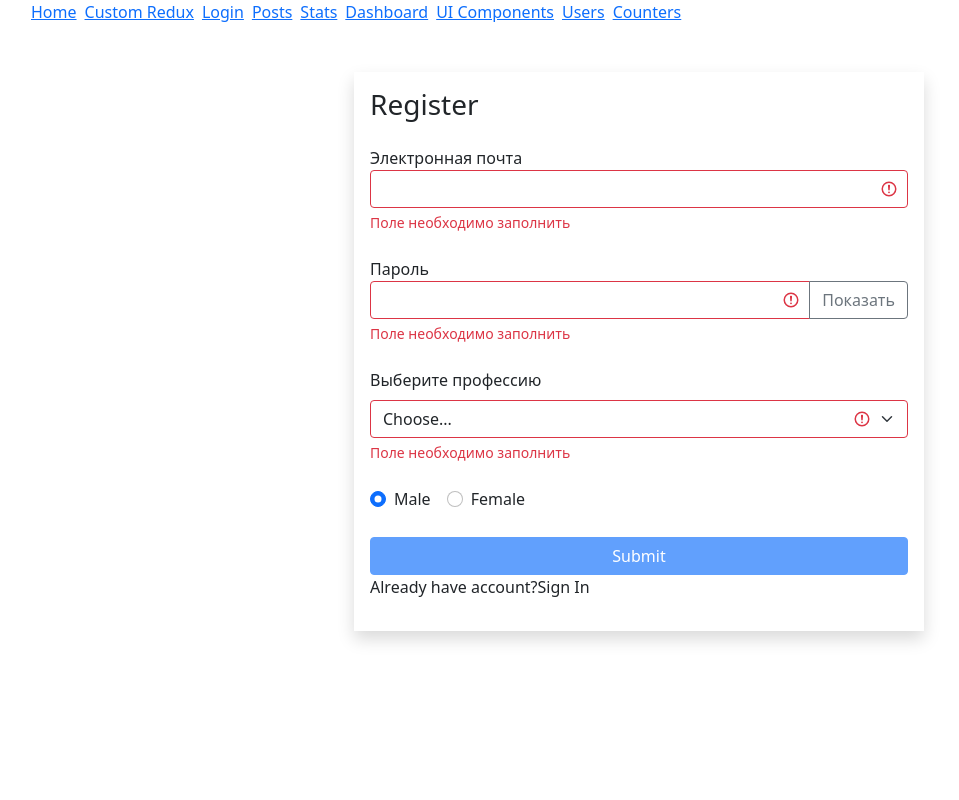
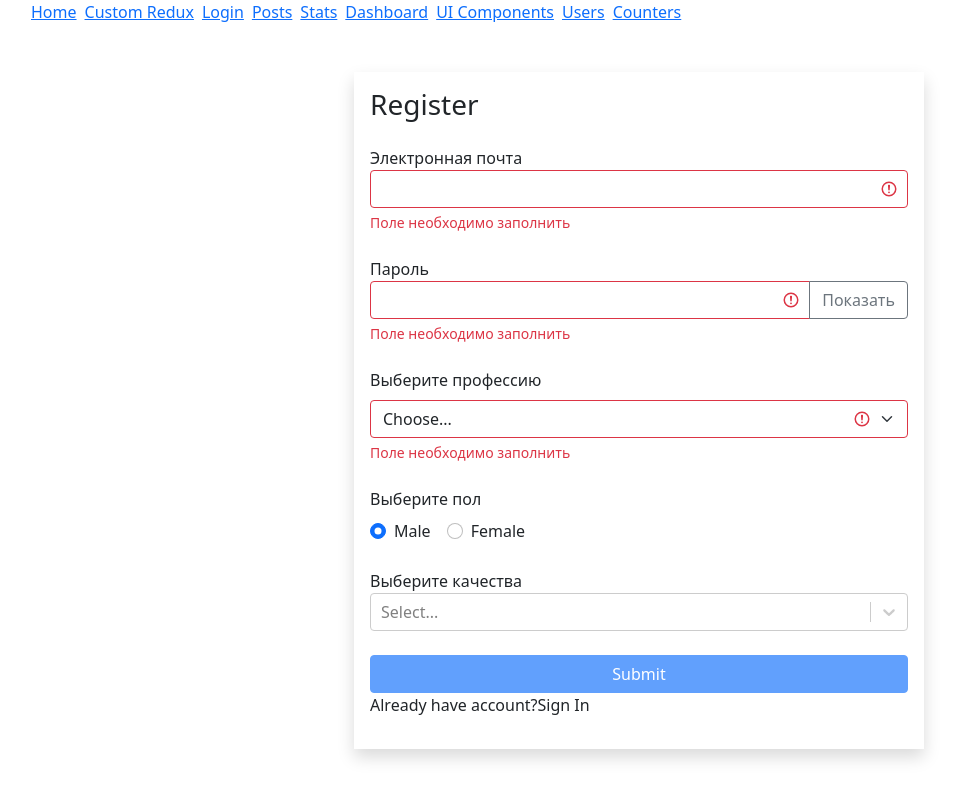
Before and after one commit to Gorschenko/react-app, a React (Create React App) app: page /login/1 in a window 1280 px wide. Both pictures are taken after a click on the button "Sign Up". Shown: the whole page, without its empty margins (1-960 px from the left). Built offline with nearby package versions, Linux system fonts and the light colour scheme.

Commit message:
Multi Field Component have been added

```diff
--- a/package.json
+++ b/package.json
@@ -16,6 +16,7 @@
     "react-hook-form": "^7.43.9",
     "react-router-dom": "^5.3.4",
     "react-scripts": "5.0.1",
+    "react-select": "^5.7.3",
     "yup": "^1.1.1"
   },
   "scripts": {
--- /dev/null
+++ b/src/api/fake.api/qualities.api.js
@@ -0,0 +1,42 @@
+const qualities = {
+    tedious: {
+        _id: "67rdca3eeb7f6fgeed471198",
+        name: "Нудила",
+        color: "primary"
+    },
+    strange: {
+        _id: "67rdca3eeb7f6fgeed471100",
+        name: "Странный",
+        color: "secondary"
+    },
+    buller: {
+        _id: "67rdca3eeb7f6fgeed4711012",
+        name: "Троль",
+        color: "success"
+    },
+    alcoholic: {
+        _id: "67rdca3eeb7f6fgeed471101",
+        name: "Алкоголик",
+        color: "danger"
+    },
+    handsome: {
+        _id: "67rdca3eeb7f6fgeed471102",
+        name: "Красавчик",
+        color: "info"
+    },
+    uncertain: {
+        _id: "67rdca3eeb7f6fgeed471103",
+        name: "Неуверенный",
+        color: "dark"
+    }
+};
+const fetchAll = () =>
+    new Promise((resolve) => {
+        window.setTimeout(function () {
+            resolve(qualities);
+        }, 2000);
+    });
+
+export default {
+    fetchAll
+};
--- a/src/api/index.js
+++ b/src/api/index.js
@@ -1,8 +1,10 @@
 import users from "./fake.api/user.api";
 import professions from "./fake.api/professions.api";
+import qualities from "./fake.api/qualities.api";
 
 const API = {
   users,
   professions,
+  qualities,
 };
 export default API;
--- /dev/null
+++ b/src/components/base/myltiField.jsx
@@ -0,0 +1,32 @@
+import Select from "react-select";
+
+const MyltiField = ({ options, onChange, name, label }) => {
+  const optionsArray =
+    !Array.isArray(options) && typeof options === "object"
+      ? Object.keys(options).map((optionName) => ({
+          label: options[optionName].name,
+          value: options[optionName]._id,
+        }))
+      : [];
+
+  const handleChange = (value) => {
+    onChange({ name, value: value });
+  };
+
+  return (
+    <div className="mb-4">
+      <label>{label}</label>
+      <Select
+        isMulti
+        closeMenuOnSelect={false}
+        name={name}
+        options={optionsArray}
+        className="basic-multi-select"
+        classNamePrefix="select"
+        onChange={handleChange}
+      />
+    </div>
+  );
+};
+
+export default MyltiField;
--- a/src/components/base/radioField.jsx
+++ b/src/components/base/radioField.jsx
@@ -1,7 +1,12 @@
 const RadioField = ({ options, name, onChange, value, label }) => {
+  const handleChange = ({ target }) => {
+    onChange({ name: target.name, value: target.value });
+  };
+
   return (
     <div className="mb-4">
       <label className="form-label">{label}</label>
+      <div>
         {options.map((o) => (
           <div
             className="form-check form-check-inline"
@@ -14,14 +19,18 @@ const RadioField = ({ options, name, onChange, value, label }) => {
               id={o.name + "_" + o.value}
               checked={o.value === value}
               value={o.value}
-            onChange={onChange}
+              onChange={handleChange}
             />
-          <label className="form-check-label" htmlFor={o.name + "_" + o.value}>
+            <label
+              className="form-check-label"
+              htmlFor={o.name + "_" + o.value}
+            >
               {o.name}
             </label>
           </div>
         ))}
       </div>
+    </div>
   );
 };
 
--- a/src/components/base/selectField.jsx
+++ b/src/components/base/selectField.jsx
@@ -9,6 +9,7 @@ const SelectField = ({
   const getInputClasses = () => {
     return "form-select is-" + (error ? "invalid" : "valid");
   };
+
   const optionsArray =
     !Array.isArray(options) && typeof options === "object"
       ? Object.keys(options).map((optionName) => ({
@@ -16,6 +17,10 @@ const SelectField = ({
           value: options[optionName]._id,
         }))
       : [];
+
+  const handleChange = ({ target }) => {
+    onChange({ name: target.name, value: target.value });
+  };
 
   return (
     <div className="mb-4">
@@ -28,7 +33,7 @@ const SelectField = ({
         required
         name="profession"
         value={value}
-        onChange={onChange}
+        onChange={handleChange}
       >
         <option disabled value="">
           {defaultOption}
--- a/src/components/base/textField.jsx
+++ b/src/components/base/textField.jsx
@@ -5,7 +5,13 @@ const TextField = ({ label, type, name, onChange, value, error }) => {
   const getInputClasses = () => {
     return "form-control is-" + (error ? "invalid" : "valid");
   };
+
   const toggleShowPassword = () => setShowPassword((prevState) => !prevState);
+
+  const handleChange = ({ target }) => {
+    onChange({ name: target.name, value: target.value });
+  };
+
   return (
     <div className="mb-4">
       <label htmlFor={name}>{label}</label>
@@ -15,7 +21,7 @@ const TextField = ({ label, type, name, onChange, value, error }) => {
           id={name}
           name={name}
           value={value}
-          onChange={onChange}
+          onChange={handleChange}
           className={getInputClasses()}
         />
         {type === "password" && (
--- a/src/components/loginForm.jsx
+++ b/src/components/loginForm.jsx
@@ -10,7 +10,7 @@ const LoginForm = () => {
 
   const [errors, setErrors] = useState({});
 
-  const handleChange = ({ target }) => {
+  const handleChange = (target) => {
     setData((prevState) => ({
       ...prevState,
       [target.name]: target.value,
--- a/src/components/registerForm.jsx
+++ b/src/components/registerForm.jsx
@@ -1,17 +1,21 @@
 import TextField from "components/base/textField";
 import SelectField from "components/base/selectField";
 import RadioField from "components/base/radioField";
+import MyltiField from "components/base/myltiField";
+
 import { useState, useEffect } from "react";
 import { validator } from "utils/validator";
 import api from "../api";
 
 const RegisterForm = () => {
   const [professions, setProfession] = useState();
+  const [qualities, setQualities] = useState({});
 
   useEffect(() => {
     api.professions
       .fetchAll()
       .then((professions) => setProfession(professions));
+    api.qualities.fetchAll().then((qualities) => setQualities(qualities));
   }, []);
 
   const [data, setData] = useState({
@@ -19,11 +23,12 @@ const RegisterForm = () => {
     password: "",
     profession: "",
     sex: "male",
+    qualities: [],
   });
 
   const [errors, setErrors] = useState({});
 
-  const handleChange = ({ target }) => {
+  const handleChange = (target) => {
     setData((prevState) => ({
       ...prevState,
       [target.name]: target.value,
@@ -107,7 +112,14 @@ const RegisterForm = () => {
         ]}
         value={data.sex}
         name="sex"
+        label="Выберите пол"
         onChange={handleChange}
+      />
+      <MyltiField
+        label="Выберите качества"
+        options={qualities}
+        onChange={handleChange}
+        name="qualities"
       />
 
       <button
```
Also changed, not shown: 1 other file (tests, documents, lock files or other folders). Lines whose indentation alone changed are shown as unchanged.
